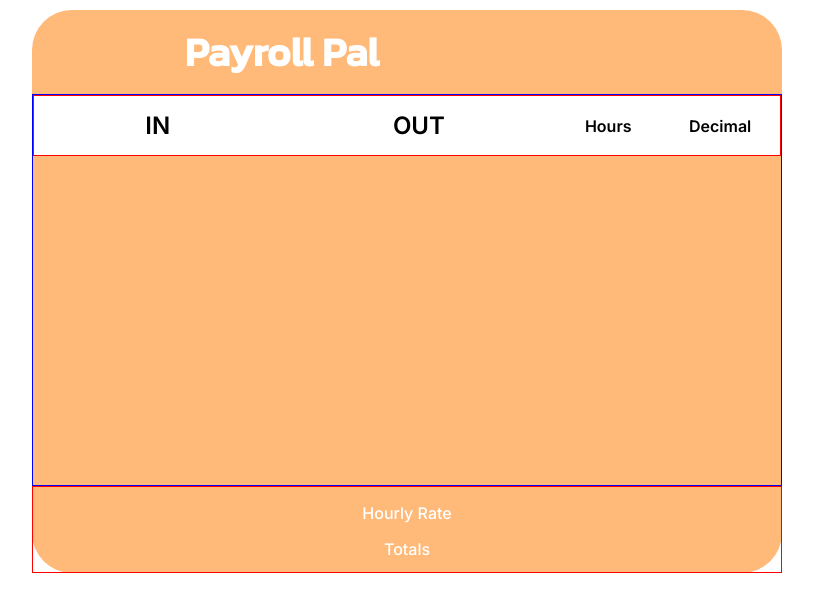
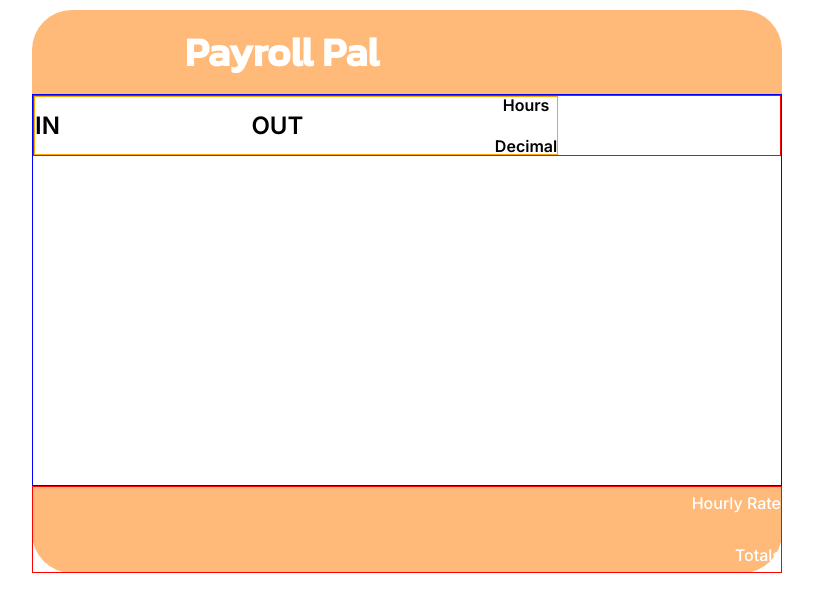
Before and after one commit to llam722/payroll-pal, a React (Create React App) app in the folder payroll-pal-extension/: page / in a window 1280 px wide. Shown: the top 612 px of the page, without its empty margins (233-1046 px from the left). Built offline with nearby package versions, Linux system fonts and the light colour scheme.

Commit message:
remove calculation css;

```diff
--- a/payroll-pal-extension/src/App.css
+++ b/payroll-pal-extension/src/App.css
@@ -30,10 +30,15 @@
   flex-direction: column;
   height: 70%;
   border: 1px solid blue;
+  background-color: #FFFFFF;
 }
 
 .App-totals {
+  display: flex;
   border: 1px solid red;
   height: 15%;
+  flex-direction: column;
+  justify-content: center;
+  align-items: flex-end;
   color: white;
 }
--- a/payroll-pal-extension/src/App.tsx
+++ b/payroll-pal-extension/src/App.tsx
@@ -12,7 +12,7 @@ function App() {
         <TimeCard/>
       </div>
       <div className="App-totals">
-        <p>Hourly Rate</p>
+        <p className='hourly'>Hourly Rate</p>
         <p>Totals</p>
       </div>
 
--- a/payroll-pal-extension/src/TimeCard.css
+++ b/payroll-pal-extension/src/TimeCard.css
@@ -1,31 +1,23 @@
 .timecard {
   display: flex;
-  justify-content: space-evenly;
-  background-color: #FFFFFF;
+  justify-content: space-between;
   color: black;
   border: 1px solid red;
-  height: 15%
+  height: 15%;
 }
 
 .timecard-header {
   display: flex;
-  justify-content: space-around;
+  justify-content: space-between;
   align-items: center;
-  /* gap: 10rem; */
-  /* border: 1px solid black; */
-  width: 70%
+  width: 70%;
+  border: 1px solid orange;
 }
 
-.calculations {
+/* .calculations {
   display: flex;
-  justify-content: space-around;
-  align-items: center;
-  /* gap: 10rem; */
-  /* border: 1px solid black; */
-  width: 30%
-}
-
-/* .timecard- {
-  display: flex;
-  flex-basis: 200px;
+  gap: 1rem;
+  font-size: 1rem;
+  width: 30%;
+  border: 1px solid red;
 } */
--- a/payroll-pal-extension/src/TimeCard.tsx
+++ b/payroll-pal-extension/src/TimeCard.tsx
@@ -13,9 +13,6 @@ const TimeCard = () => {
       <h2>OUT</h2>
       </div>
 
-      </header>
-
-
         <div className="calculations">
         <div className="hours">
           <h4>Hours</h4>
@@ -26,6 +23,9 @@ const TimeCard = () => {
 
         </div>
         </div>
+      </header>
+
+
 
 
   </div>
```
